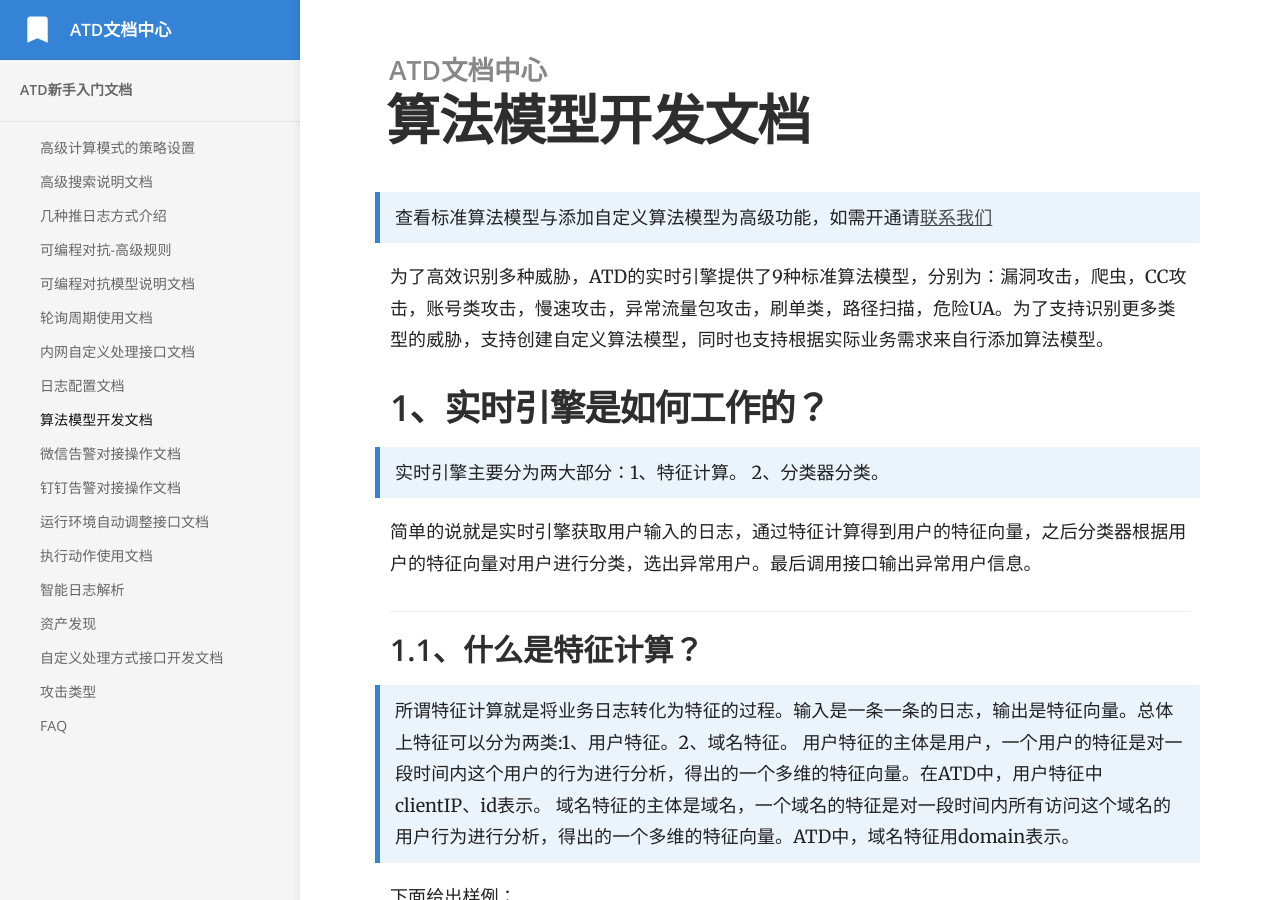
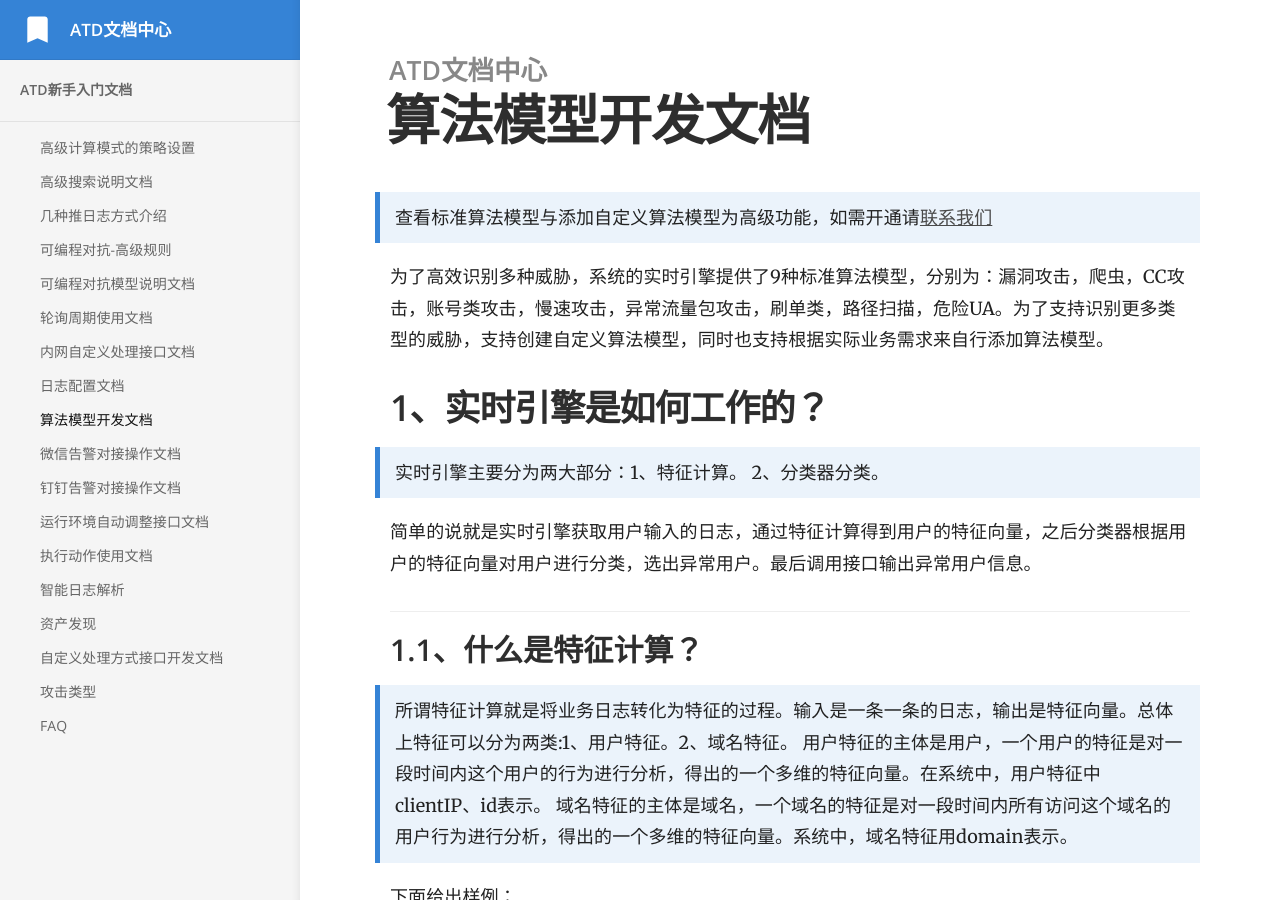
Before and after one commit to ytf606/docs, a Jekyll site: the page built from _docs/算法模型开发文档.md, in a window 1280 px wide and 900 px high. Built offline with Jekyll 4.4.1, drawn with Linux system fonts in a browser that asks for light colours.

Commit message:
Update 算法模型开发文档.md

```diff
--- a/_docs/算法模型开发文档.md
+++ b/_docs/算法模型开发文档.md
@@ -6,7 +6,7 @@ order: 11
 > 查看标准算法模型与添加自定义算法模型为高级功能，如需开通请[联系我们](http://juhe.baishancloud.com/contact.html)
 
 
-为了高效识别多种威胁，ATD的实时引擎提供了9种标准算法模型，分别为：漏洞攻击，爬虫，CC攻击，账号类攻击，慢速攻击，异常流量包攻击，刷单类，路径扫描，危险UA。为了支持识别更多类型的威胁，支持创建自定义算法模型，同时也支持根据实际业务需求来自行添加算法模型。
+为了高效识别多种威胁，系统的实时引擎提供了9种标准算法模型，分别为：漏洞攻击，爬虫，CC攻击，账号类攻击，慢速攻击，异常流量包攻击，刷单类，路径扫描，危险UA。为了支持识别更多类型的威胁，支持创建自定义算法模型，同时也支持根据实际业务需求来自行添加算法模型。
 
 ## 1、实时引擎是如何工作的？
 
@@ -17,8 +17,8 @@ order: 11
 ### 1.1、什么是特征计算？
 
 > 所谓特征计算就是将业务日志转化为特征的过程。输入是一条一条的日志，输出是特征向量。总体上特征可以分为两类:1、用户特征。2、域名特征。
-用户特征的主体是用户，一个用户的特征是对一段时间内这个用户的行为进行分析，得出的一个多维的特征向量。在ATD中，用户特征中clientIP、id表示。
-域名特征的主体是域名，一个域名的特征是对一段时间内所有访问这个域名的用户行为进行分析，得出的一个多维的特征向量。ATD中，域名特征用domain表示。
+用户特征的主体是用户，一个用户的特征是对一段时间内这个用户的行为进行分析，得出的一个多维的特征向量。在系统中，用户特征中clientIP、id表示。
+域名特征的主体是域名，一个域名的特征是对一段时间内所有访问这个域名的用户行为进行分析，得出的一个多维的特征向量。系统中，域名特征用domain表示。
 
 下面给出样例：
 
```
